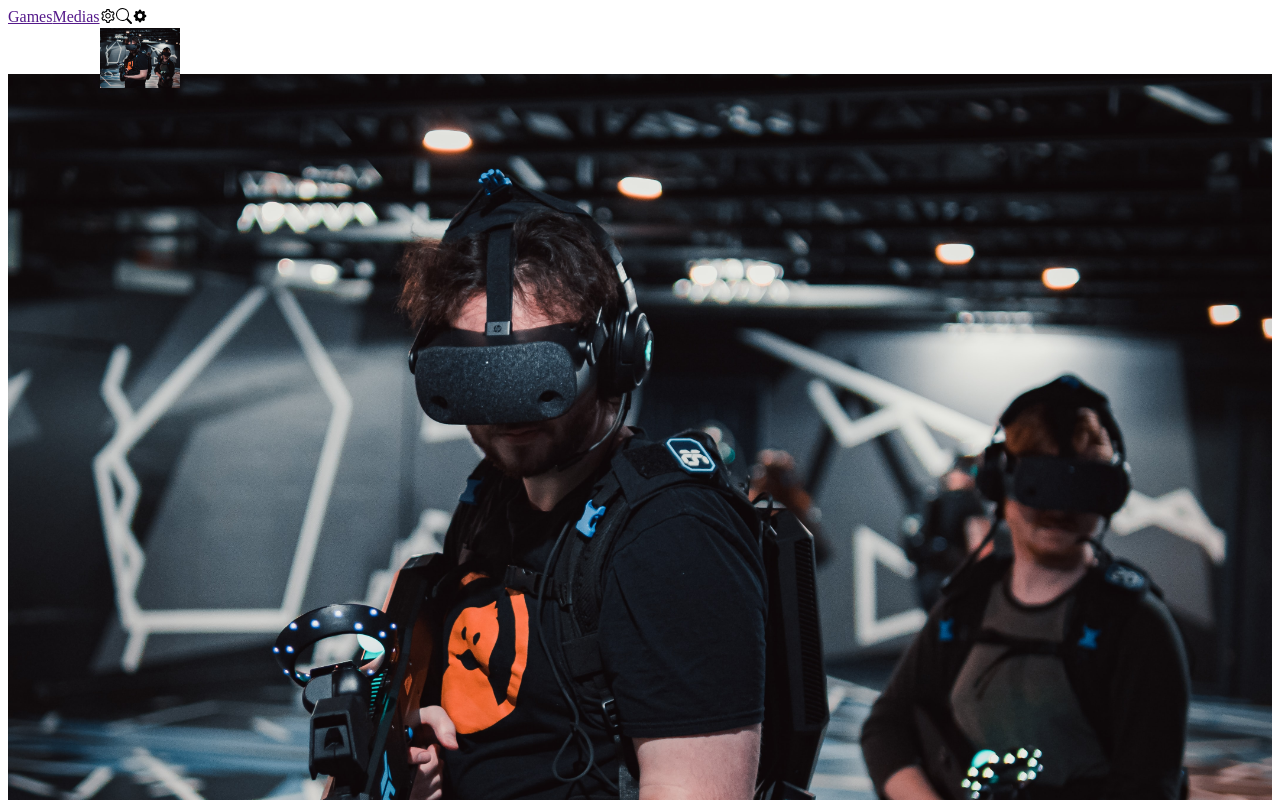
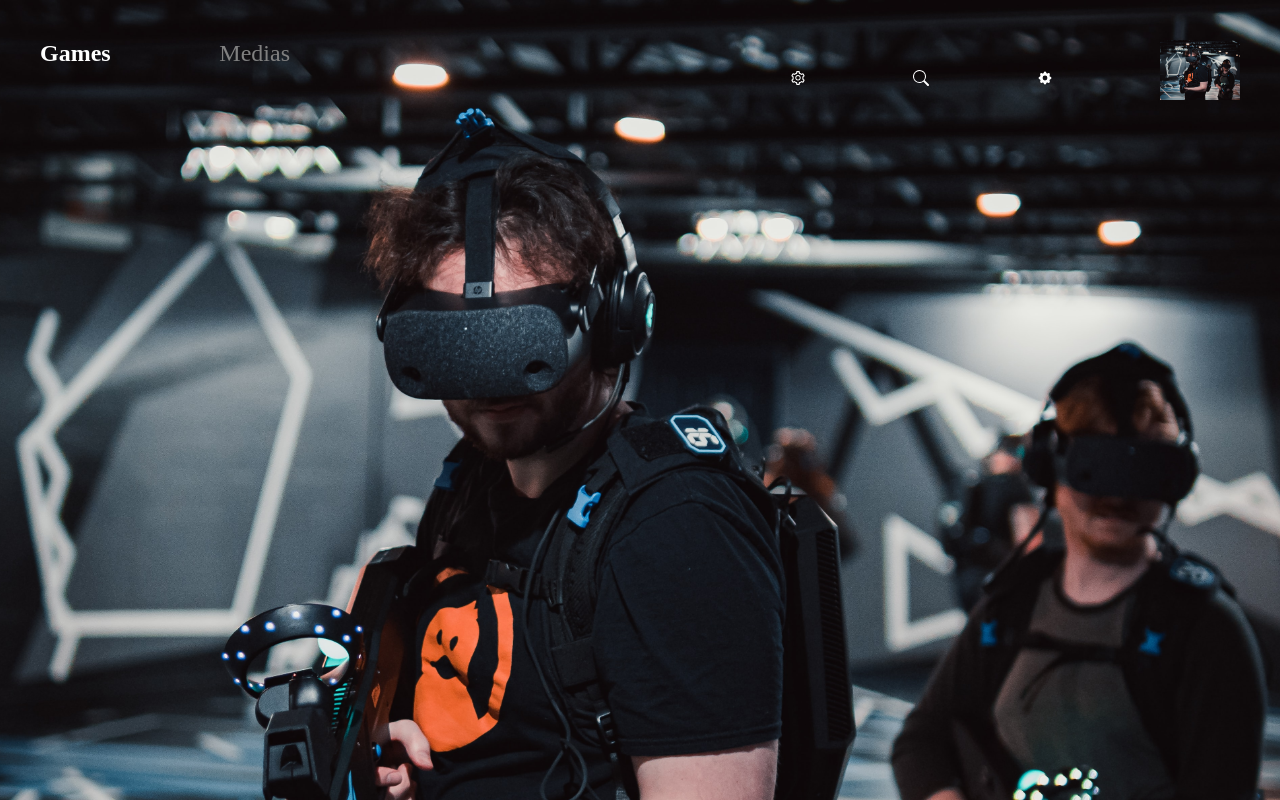
Before and after one commit to ericjay1452/ps5-landing-page, a React (Create React App) app: page / in a window 1280 px wide. Shown: the top 800 px of the page. Built offline with nearby package versions, Linux system fonts and the light colour scheme.

Commit message:
still working on header

```diff
--- a/src/App.js
+++ b/src/App.js
@@ -8,13 +8,17 @@ const App = () => {
   return (
     <main className='main'>
 
-      <header style={{display : "flex"}}>
-        <section>
-        <a href={''}>Games</a>
-        <a href={''}>Medias</a>
+      <header style={{display : "flex", width : "100%", padding: "40px", justifyContent : "space-between"}}>
+        <section style = {{fontSize: "1.5rem", color: "white", display : "flex",
+        justifyContent: "space-between", width: "250px", fontWeight : "100" }}>
+        <a href={''} style= {{fontWeight :"700", color: "white"}}>Games</a>
+        <a href={''} style = {{color : "gray"}}>Medias</a>
         </section>
 
-        <section>
+        <section style = {{display : "flex",
+        justifyContent: "space-between",
+        alignItems: "center",
+        width : "450px", color: "white"}}>
           <span>
           <AiOutlineSetting />
           </span>
--- a/src/index.css
+++ b/src/index.css
@@ -4,7 +4,7 @@
     overflow: hidden;
     background-image: url("./assets/user.jpg");
     background-position: center;
-    background-size: contain;
+    background-size: cover;
     background-repeat: no-repeat;
 }
 
@@ -12,3 +12,14 @@ img {
     max-width: 100%;
     height: auto;
 }
+
+* {
+    margin: 0;
+    padding: 0;
+    box-sizing: border-box;
+}
+
+a {
+    text-decoration: none;
+    display: block;
+}
```
